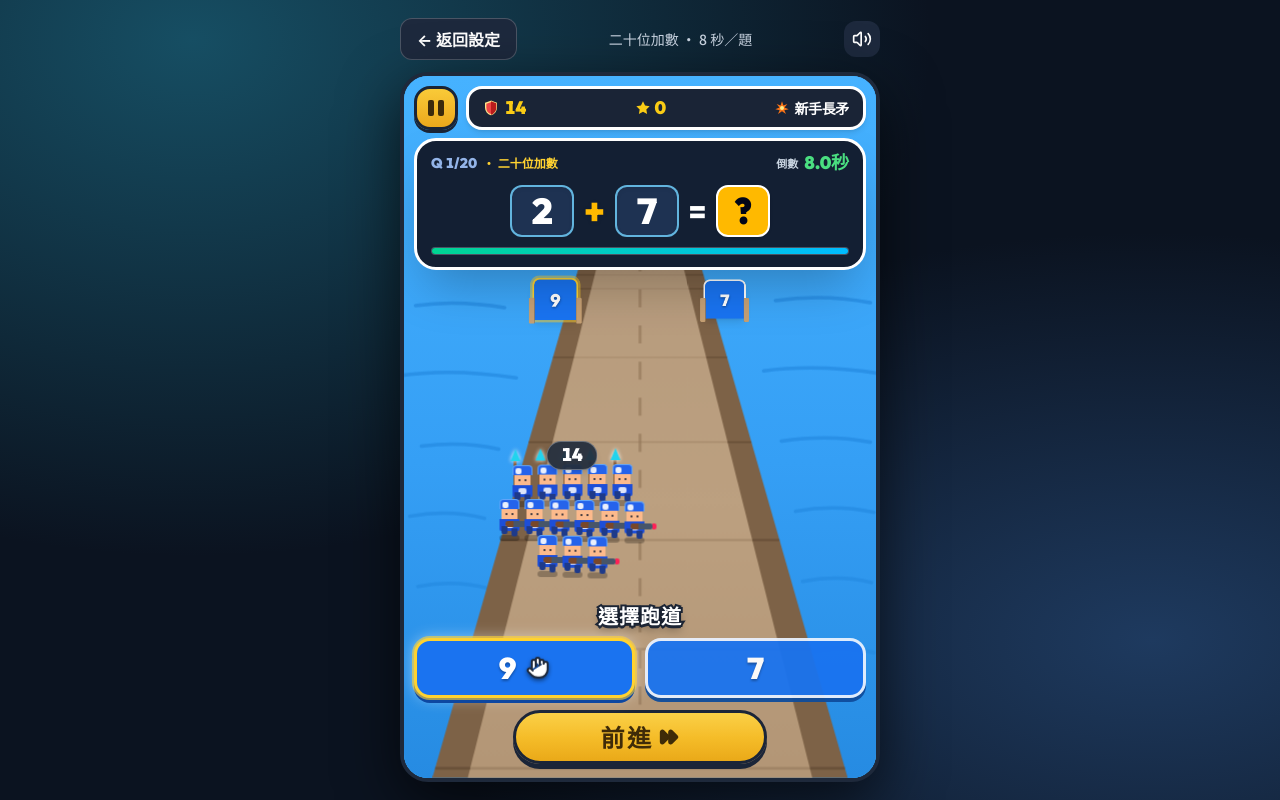
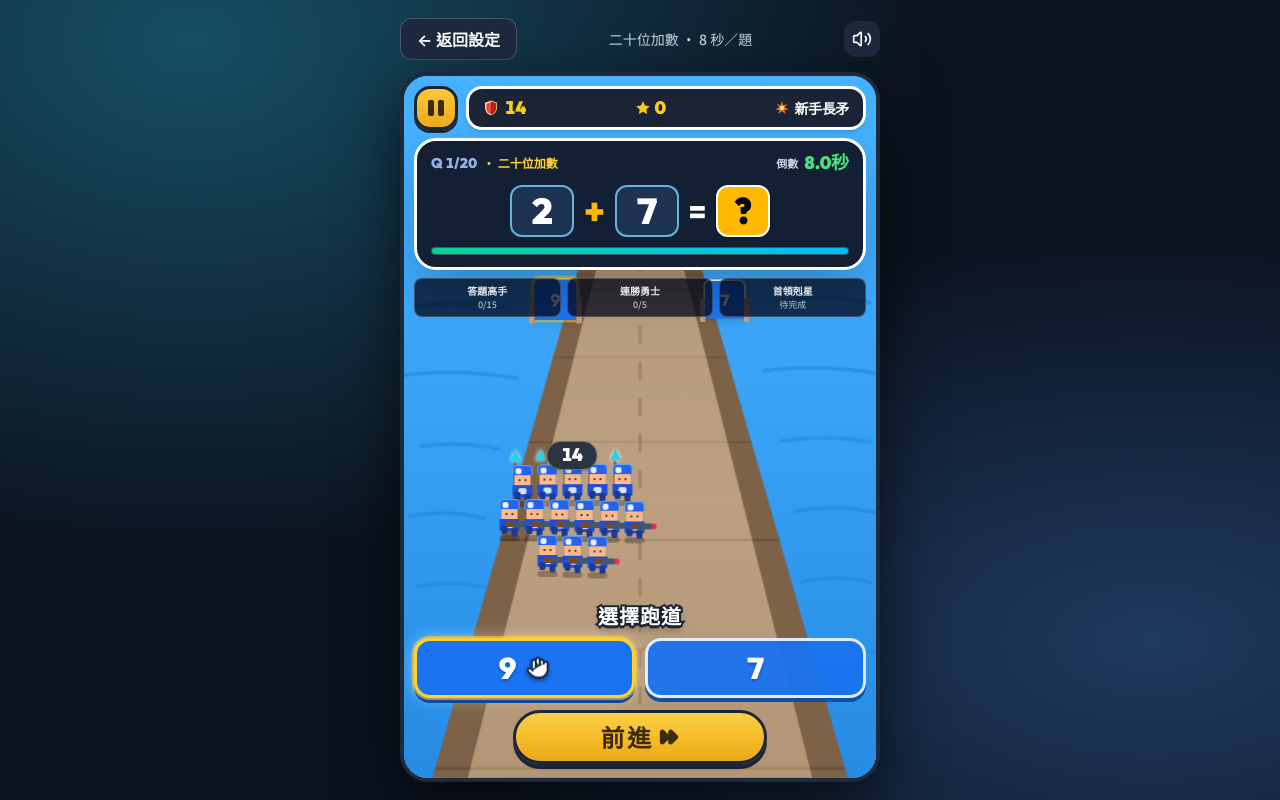
Before and after one commit to yeung-cmd/math-bridge-squad-runner, a React (Vite) app: page / in a window 1280 px wide. Both pictures are taken after a click on the button "開始遊戲". Built offline with nearby package versions, Linux system fonts and the light colour scheme.

Commit message:
Add per-level missions and completion feedback

```diff
--- a/src/App.tsx
+++ b/src/App.tsx
@@ -25,6 +25,7 @@ import { BridgeScene } from './components/BridgeScene';
 import { BossBattleView } from './components/BossBattleView';
 import { SummaryView } from './components/SummaryView';
 import { PauseModal } from './components/PauseModal';
+import { getMissionProgress, MissionId } from './utils/missions';
 import {
   Volume2,
   VolumeX,
@@ -78,6 +79,8 @@ export default function App() {
   } | null>(null);
   const [records, setRecords] = useState<AnswerRecord[]>([]);
   const [bossVictory, setBossVictory] = useState<boolean>(true);
+  const [completedMissionIds, setCompletedMissionIds] = useState<MissionId[]>([]);
+  const [missionToast, setMissionToast] = useState<string | null>(null);
 
   const [progress, setProgress] = useState<ProgressMap>(() => {
     try {
@@ -97,6 +100,7 @@ export default function App() {
   const currentModeConfig = QUESTION_MODES[selectedMode];
   const currentQuestion = questions[currentIdx] || questions[0];
   const currentWeapon = getWeaponForCorrectCount(correctCount);
+  const missionProgress = getMissionProgress(records);
 
   // Save progress helper
   const updateModeProgress = useCallback(
@@ -149,6 +153,9 @@ export default function App() {
     setImpactResult(null);
     setFloatingFeedback(null);
     setRecords([]);
+    setCompletedMissionIds([]);
+    setMissionToast(null);
+    setBossVictory(false);
     setGameState('PLAYING');
     setIsPaused(false);
     setScreen('GAME');
@@ -159,6 +166,25 @@ export default function App() {
   useEffect(() => {
     soundFX.pauseBackgroundMusic(screen !== 'GAME' || isPaused || gameState === 'SUMMARY');
   }, [screen, isPaused, gameState]);
+
+  useEffect(() => {
+    const newlyCompleted = getMissionProgress(records).filter(
+      (mission) => mission.complete && !completedMissionIds.includes(mission.id)
+    );
+    if (newlyCompleted.length === 0) return;
+
+    setCompletedMissionIds((previous) => [
+      ...previous,
+      ...newlyCompleted.map((mission) => mission.id).filter((id) => !previous.includes(id))
+    ]);
+    setMissionToast(`任務完成：${newlyCompleted.map((mission) => mission.title).join('、')}！`);
+  }, [records, completedMissionIds]);
+
+  useEffect(() => {
+    if (!missionToast) return;
+    const timeout = window.setTimeout(() => setMissionToast(null), 2800);
+    return () => window.clearTimeout(timeout);
+  }, [missionToast]);
 
   // Resolve impact when gateProgress reaches 1.0 (soldiers smash through the gate!)
   const resolveGateImpact = useCallback(() => {
@@ -330,6 +356,10 @@ export default function App() {
       const finalScore = score + bossBonusScore + 150;
       setScore(finalScore);
       setBossVictory(victory);
+      if (victory && !completedMissionIds.includes('boss')) {
+        setCompletedMissionIds((previous) => previous.includes('boss') ? previous : [...previous, 'boss']);
+        setMissionToast('任務完成：首領剋星！');
+      }
       const totalCorrect = records.filter((r) => r.isCorrect).length;
       const earnedStars =
         totalCorrect >= 18 && victory
@@ -342,7 +372,7 @@ export default function App() {
       updateModeProgress(selectedMode, finalScore, troops, earnedStars);
       setGameState('SUMMARY');
     },
-    [score, records, updateModeProgress, selectedMode, troops]
+    [score, records, updateModeProgress, selectedMode, troops, completedMissionIds]
   );
 
   const timeProgressPercent = Math.max(
@@ -541,6 +571,21 @@ export default function App() {
                   />
                 </div>
               </div>
+
+              <div className="grid grid-cols-3 gap-1.5" aria-label="本關任務進度">
+                {missionProgress.map((mission) => (
+                  <div
+                    key={mission.id}
+                    title={`${mission.description} · ${mission.complete ? '已完成' : `${mission.value}/${mission.target}`}`}
+                    className={`min-w-0 rounded-lg border px-1.5 py-1 text-center ${mission.complete ? 'border-emerald-300/70 bg-emerald-950/85 text-emerald-200' : 'border-white/20 bg-slate-950/75 text-slate-200'}`}
+                  >
+                    <div className="truncate text-[10px] font-black">{mission.complete ? '✓ ' : ''}{mission.title}</div>
+                    <div className="text-[9px] tabular-nums opacity-80">
+                      {mission.id === 'boss' && !mission.complete ? '待完成' : `${mission.value}/${mission.target}`}
+                    </div>
+                  </div>
+                ))}
+              </div>
             </div>
 
             {/* BOTTOM OVERLAY: LANE SELECTION BUTTONS & YELLOW "前進" BUTTON */}
@@ -635,6 +680,13 @@ export default function App() {
           </>
         )}
 
+        {missionToast && (
+          <div role="status" aria-live="polite" className="mission-toast absolute left-1/2 top-[43%] z-50 w-[88%] -translate-x-1/2 rounded-2xl border-2 border-amber-200 bg-slate-950/95 px-4 py-3 text-center shadow-2xl">
+            <div className="text-xs font-bold tracking-widest text-amber-200">任務完成</div>
+            <div className="mt-1 text-lg font-black text-white">{missionToast.replace('任務完成：', '').replace(/！$/, '')}</div>
+          </div>
+        )}
+
         {/* END OF STAGE BOSS BATTLE VIEW */}
         {gameState === 'BOSS_FIGHT' && (
           <BossBattleView
@@ -654,6 +706,7 @@ export default function App() {
             weapon={currentWeapon}
             records={records}
             victory={bossVictory}
+            missionProgress={getMissionProgress(records, bossVictory)}
             onPlayAgain={() => startNewGame(selectedMode)}
             onSwitchMode={(mId) => { setSelectedMode(mId); returnToSettings(); }}
           />
--- a/src/components/SummaryView.tsx
+++ b/src/components/SummaryView.tsx
@@ -1,6 +1,7 @@
 import React from 'react';
 import { AnswerRecord, QuestionModeConfig, QuestionModeId, WeaponInfo } from '../types/game';
 import { QUESTION_MODES } from '../utils/questionGenerator';
+import { MissionProgress } from '../utils/missions';
 import { Star, RotateCcw, CheckCircle2, XCircle, Trophy } from 'lucide-react';
 
 interface SummaryViewProps {
@@ -10,6 +11,7 @@ interface SummaryViewProps {
   weapon: WeaponInfo;
   records: AnswerRecord[];
   victory: boolean;
+  missionProgress: MissionProgress[];
   onPlayAgain: () => void;
   onSwitchMode: (modeId: QuestionModeId) => void;
 }
@@ -21,6 +23,7 @@ export const SummaryView: React.FC<SummaryViewProps> = ({
   weapon,
   records,
   victory,
+  missionProgress,
   onPlayAgain,
   onSwitchMode
 }) => {
@@ -73,6 +76,22 @@ export const SummaryView: React.FC<SummaryViewProps> = ({
           </div>
         </div>
       </div>
+
+      <section aria-label="本關任務結果" className="my-2 rounded-xl border border-white/15 bg-[#0F1829] p-3">
+        <h3 className="mb-2 text-sm font-black text-amber-200">本關任務</h3>
+        <div className="grid grid-cols-3 gap-2">
+          {missionProgress.map((mission) => (
+            <div key={mission.id} className={`rounded-lg border p-2 text-center ${mission.complete ? 'border-emerald-400/50 bg-emerald-950/50' : 'border-white/10 bg-slate-900/70'}`}>
+              <div className={`text-xs font-black ${mission.complete ? 'text-emerald-300' : 'text-slate-200'}`}>
+                {mission.complete ? '✓ ' : ''}{mission.title}
+              </div>
+              <div className="mt-1 text-[10px] text-slate-400">
+                {mission.complete ? '已完成' : mission.id === 'boss' ? '未完成' : `${mission.value}/${mission.target}`}
+              </div>
+            </div>
+          ))}
+        </div>
+      </section>
 
       {/* Question Review List */}
       <div className="my-3 flex-1 min-h-0 bg-[#0F1829] border border-white/15 rounded-xl p-3 overflow-y-auto">
--- a/src/index.css
+++ b/src/index.css
@@ -130,6 +130,7 @@ button:focus-visible { outline: 3px solid #67e8f9; outline-offset: 4px; }
 .page-enter { animation: pageEnter .4s ease-out both; }
 .countdown-pop { animation: countdownPop .85s ease-out both; }
 .feedback-pop { animation: feedbackPop .85s ease-out both; }
+.mission-toast { animation: missionToastPop 2.8s ease both; }
 .soldier-bob { animation: soldierBob .32s ease-in-out infinite alternate; }
 .bridge-scene[data-paused="true"] *, .bridge-scene[data-paused="true"] { animation-play-state: paused !important; }
 .speed-streak { position: absolute; top: 28%; height: 90px; width: 3px; border-radius: 99px; background: linear-gradient(transparent, #fff9); animation: speedStreak .4s linear infinite; }
@@ -141,6 +142,7 @@ button:focus-visible { outline: 3px solid #67e8f9; outline-offset: 4px; }
 @keyframes pageEnter { from { opacity: 0; transform: translateY(18px); } to { opacity: 1; transform: translateY(0); } }
 @keyframes countdownPop { from { opacity: 0; transform: scale(1.6); } 30%, 75% { opacity: 1; transform: scale(1); } to { opacity: 0; transform: scale(.85); } }
 @keyframes feedbackPop { from { opacity: 0; scale: .5; } 20% { opacity: 1; scale: 1.12; } 35%, 80% { opacity: 1; scale: 1; } to { opacity: 0; } }
+@keyframes missionToastPop { 0% { opacity: 0; transform: translate(-50%, 10px) scale(.85); } 12%, 82% { opacity: 1; transform: translate(-50%, 0) scale(1); } 100% { opacity: 0; transform: translate(-50%, -8px) scale(.95); } }
 @keyframes soldierBob { from { translate: 0 0; } to { translate: 0 -3px; } }
 @keyframes speedStreak { from { opacity: 0; transform: translateY(0) scaleY(.2); } 30% { opacity: .8; } to { opacity: 0; transform: translateY(400px) scaleY(1.5); } }
 @keyframes impactRing { from { opacity: .9; transform: translate(-50%,-50%) scale(.3); } to { opacity: 0; transform: translate(-50%,-50%) scale(4.5); } }
@@ -152,4 +154,5 @@ button:focus-visible { outline: 3px solid #67e8f9; outline-offset: 4px; }
   *, *::before, *::after { animation-duration: .01ms !important; animation-iteration-count: 1 !important; transition-duration: .01ms !important; }
   .speed-streak, .reward-spark { display: none; }
   .countdown-pop, .feedback-pop, .page-enter { animation: none !important; opacity: 1; }
+  .mission-toast { animation: none !important; }
 }
--- /dev/null
+++ b/src/utils/missions.ts
@@ -0,0 +1,46 @@
+import { AnswerRecord } from '../types/game';
+
+export type MissionId = 'accuracy' | 'streak' | 'boss';
+
+export const MISSION_DEFINITIONS: Array<{
+  id: MissionId;
+  title: string;
+  description: string;
+  target: number;
+}> = [
+  { id: 'accuracy', title: '答題高手', description: '答對 15 題', target: 15 },
+  { id: 'streak', title: '連勝勇士', description: '連續答對 5 題', target: 5 },
+  { id: 'boss', title: '首領剋星', description: '擊敗守關首領', target: 1 }
+];
+
+export interface MissionProgress {
+  id: MissionId;
+  title: string;
+  description: string;
+  target: number;
+  value: number;
+  complete: boolean;
+}
+
+export function getMissionProgress(records: AnswerRecord[], bossDefeated = false): MissionProgress[] {
+  const correctAnswers = records.filter((record) => record.isCorrect).length;
+  let currentStreak = 0;
+  let longestStreak = 0;
+
+  for (const record of records) {
+    currentStreak = record.isCorrect ? currentStreak + 1 : 0;
+    longestStreak = Math.max(longestStreak, currentStreak);
+  }
+
+  const values: Record<MissionId, number> = {
+    accuracy: correctAnswers,
+    streak: longestStreak,
+    boss: bossDefeated ? 1 : 0
+  };
+
+  return MISSION_DEFINITIONS.map((mission) => ({
+    ...mission,
+    value: Math.min(values[mission.id], mission.target),
+    complete: values[mission.id] >= mission.target
+  }));
+}
```
